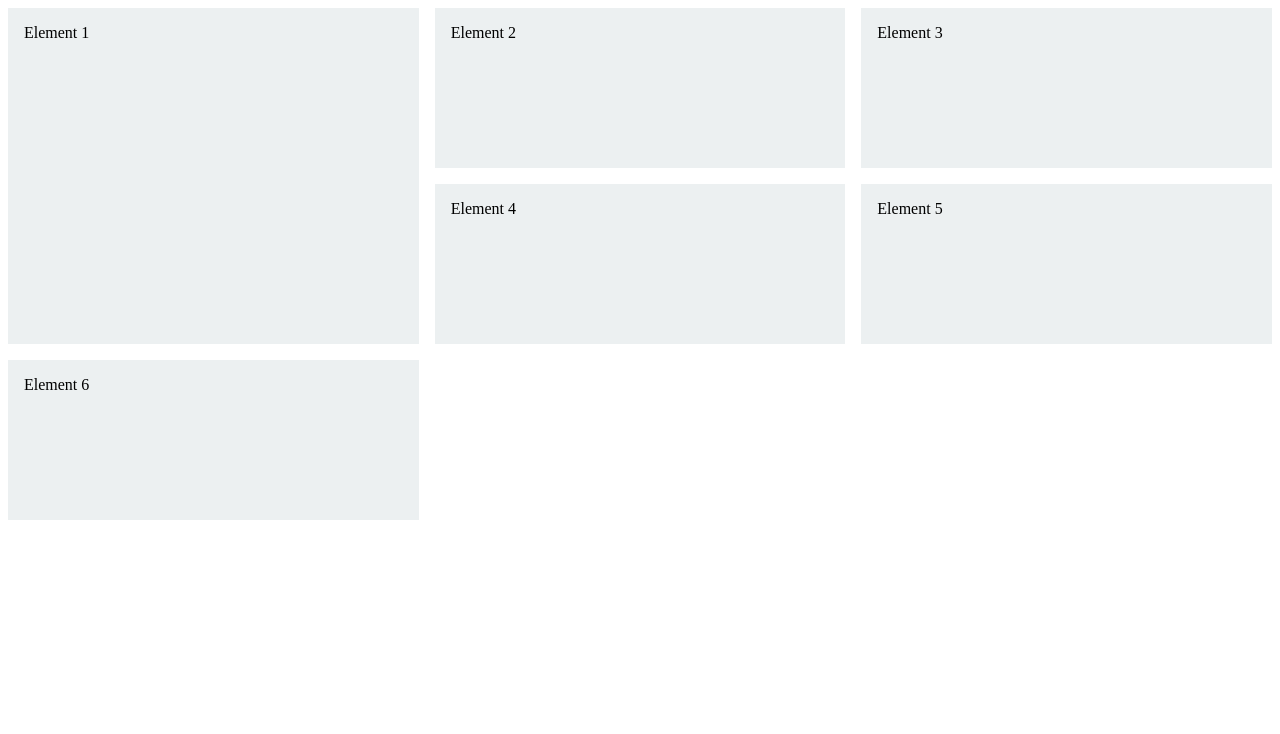
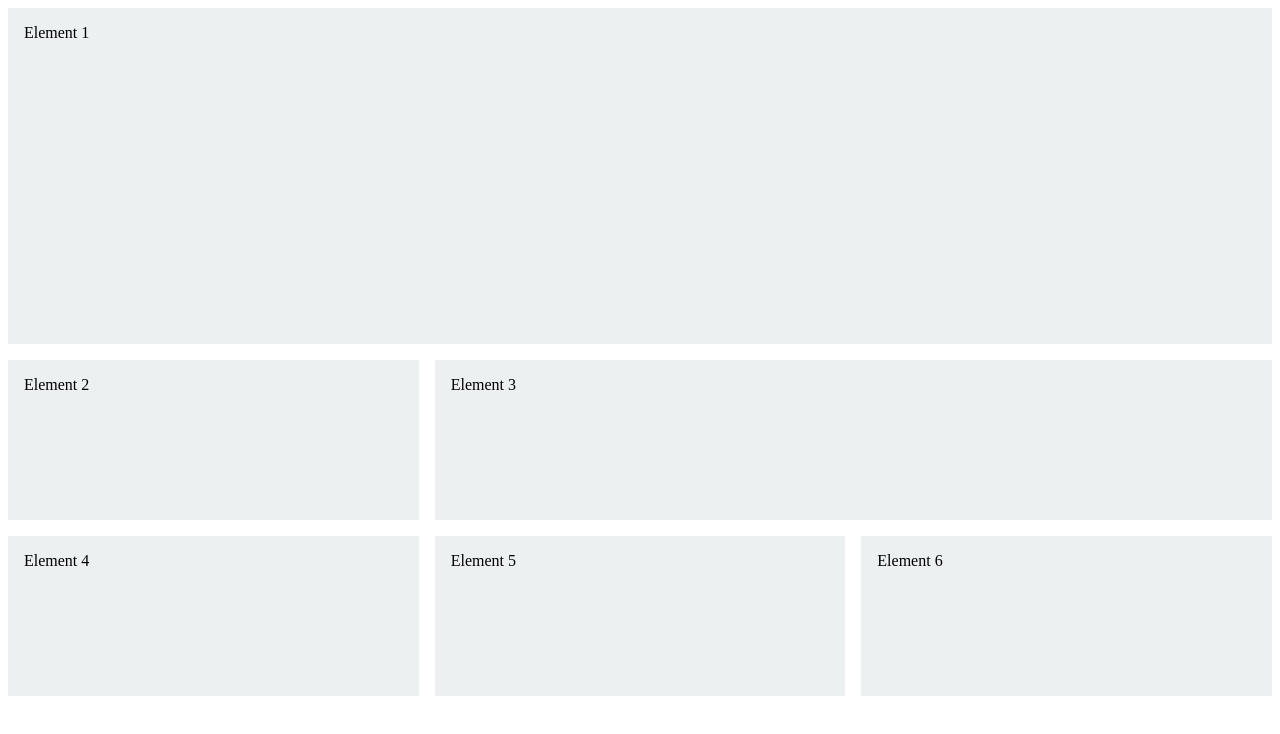
Before and after one commit to gabovelazquez/PrograWeb, a plain HTML site: page CSSGRID.html in a window 1280 px wide. Drawn offline with Linux system fonts and the light colour scheme.

Commit message:
Update grid.css

```diff
--- a/grid.css
+++ b/grid.css
@@ -14,12 +14,12 @@ padding: 1rem;
 border:1px solid #f1c40f;
 }
 .element1{
-grid-colum:1/4;
-grid-row:1/3;
+  grid-column: 1/4;
+  grid-row: 1/3;
 }
 .element2{
-grid-colum:1/4;
+  grid-column: 1/2;
 }
 .element3{
-grid_column:2/4;
+  grid-column: 2/4;
 }
```
